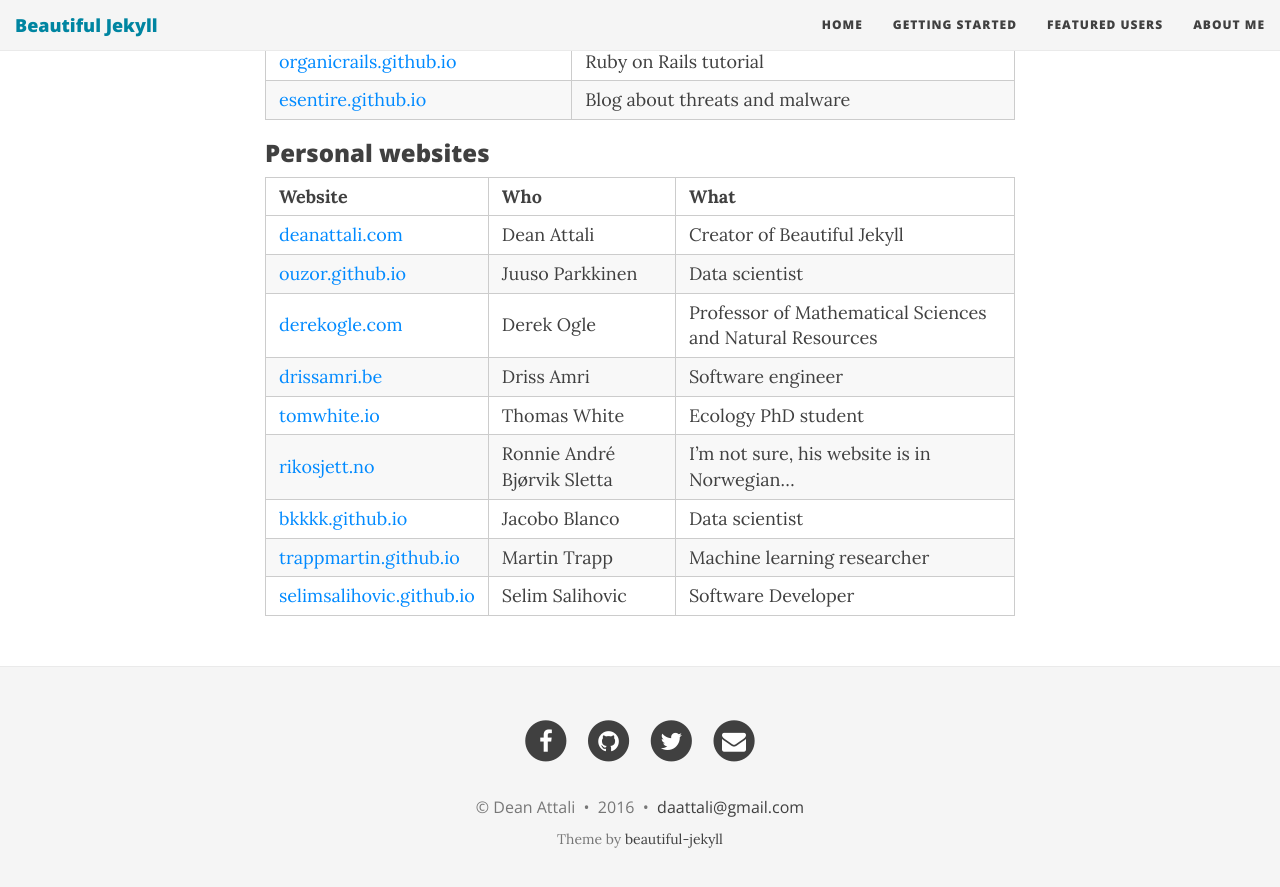
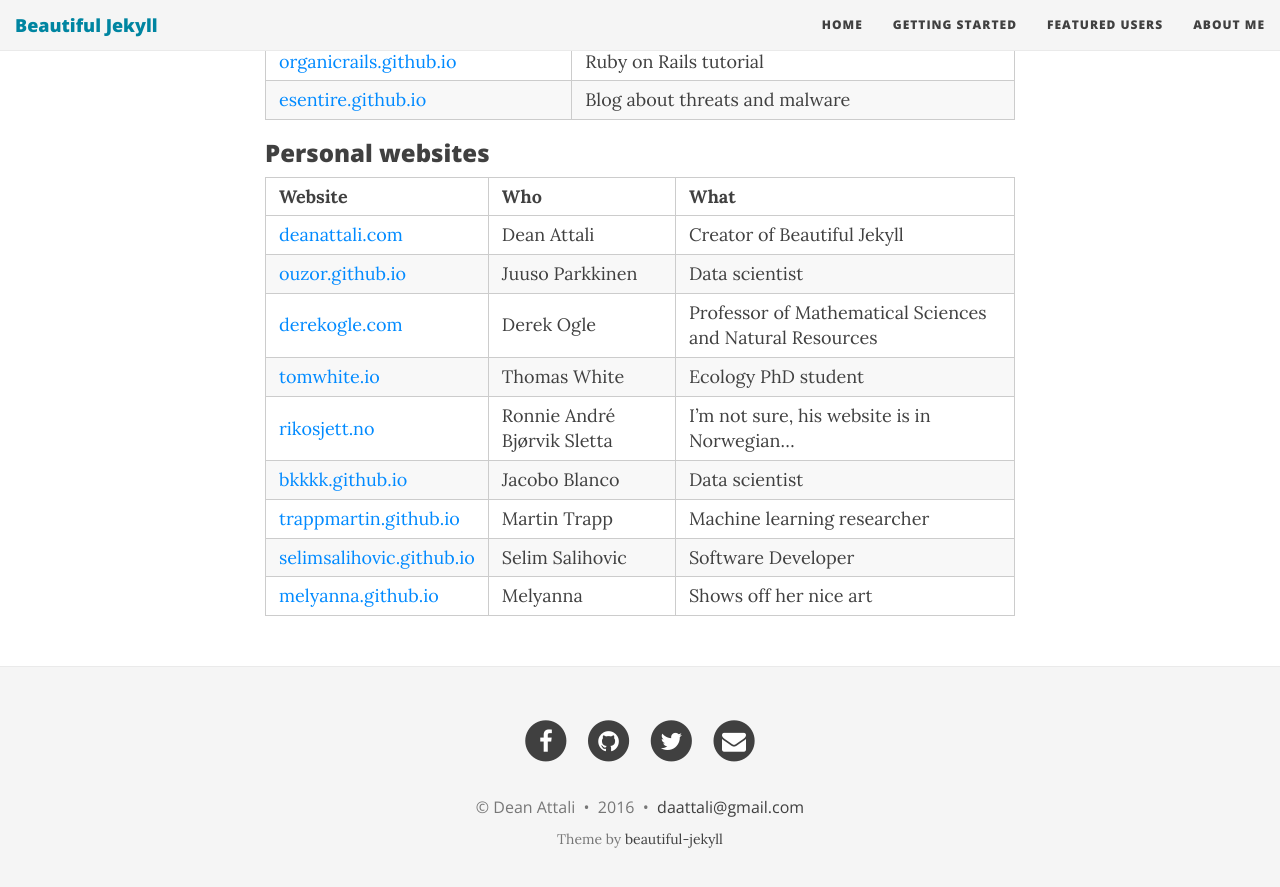
Before and after one commit to sermons/sermons.github.io, a Jekyll site: the page built from featured-users.md, in a window 1280 px wide and 900 px high, scrolled down 736 px. Shown: the top 887 px of the window. Built offline with Jekyll 4.4.1, drawn with Linux system fonts in a browser that asks for light colours; nearby versions of some CDN libraries.

Commit message:
add melyanna to featured users

```diff
--- a/featured-users.md
+++ b/featured-users.md
@@ -27,9 +27,9 @@
 | [deanattali.com](http://deanattali.com) | Dean Attali | Creator of Beautiful Jekyll |
 | [ouzor.github.io](http://ouzor.github.io) | Juuso Parkkinen | Data scientist |
 | [derekogle.com](http://derekogle.com/) | Derek Ogle | Professor of Mathematical Sciences and Natural Resources |
-| [drissamri.be](https://drissamri.be) | Driss Amri | Software engineer |
 | [tomwhite.io](http://tomwhite.io) | Thomas White | Ecology PhD student |
 | [rikosjett.no](http://rikosjett.no) | Ronnie André Bjørvik Sletta | I'm not sure, his website is in Norwegian... |
 | [bkkkk.github.io](http://bkkkk.github.io) | Jacobo Blanco | Data scientist |
 | [trappmartin.github.io](http://trappmartin.github.io) | Martin Trapp | Machine learning researcher |
 | [selimsalihovic.github.io](http://selimsalihovic.github.io) | Selim Salihovic | Software Developer |
+| [melyanna.github.io](http://melyanna.github.io/) | Melyanna | Shows off her nice art |
```
